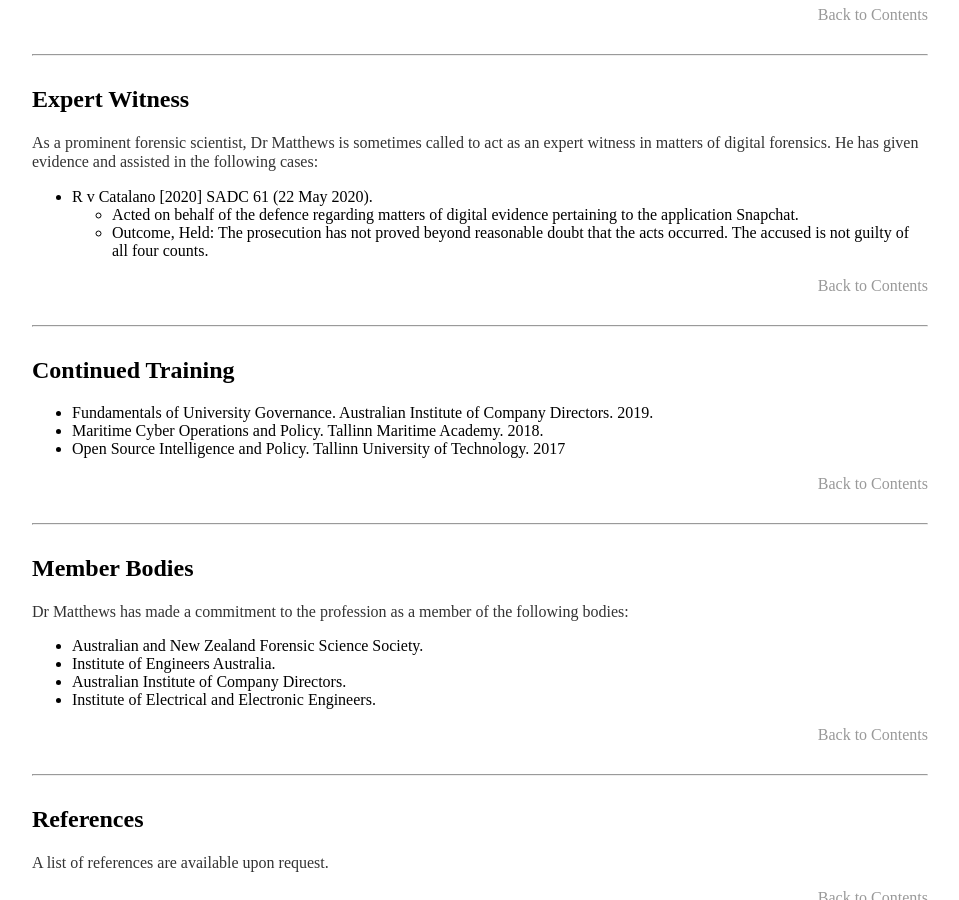
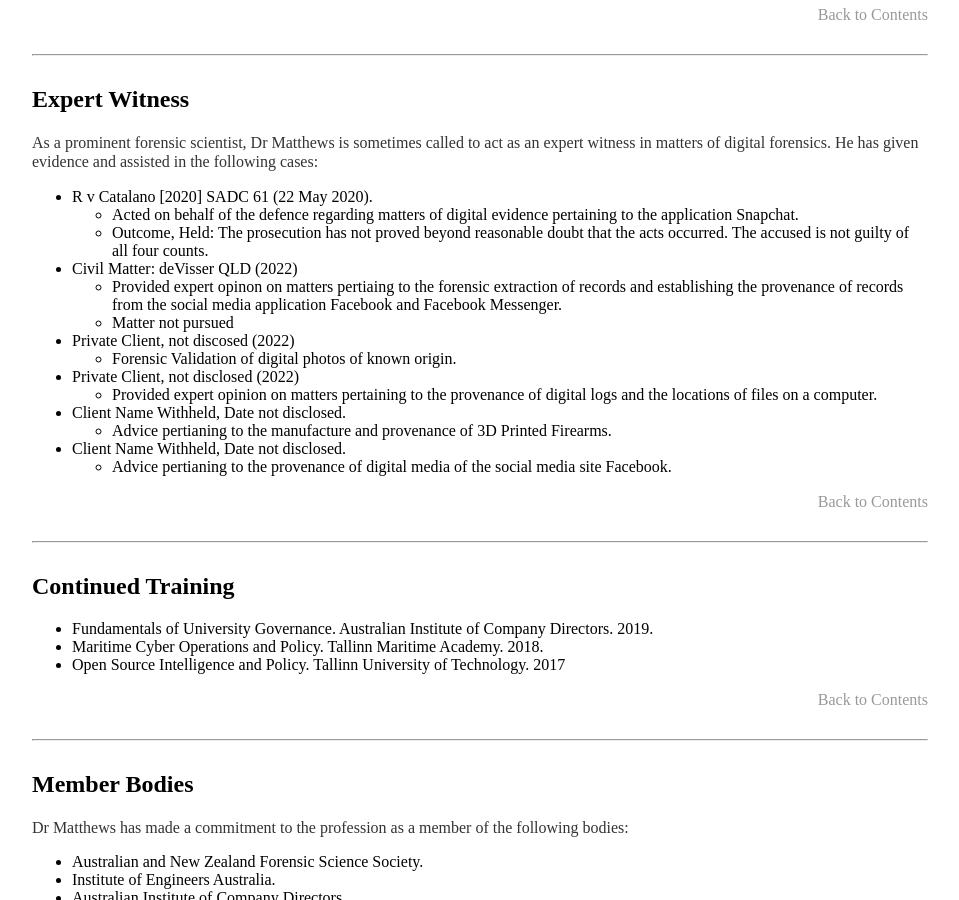
Before and after one commit to rhematt/rhematt.github.io, a Jekyll site: the page built from cv/index.md, in a window 1280 px wide and 900 px high, scrolled down 11940 px. Shown: the whole window, without its empty margins (160-1119 px from the left). Built offline with Jekyll 4.4.1, drawn with Linux system fonts in a browser that asks for light colours.

Commit message:
20230302

```diff
--- a/cv/index.md
+++ b/cv/index.md
@@ -6,41 +6,42 @@ permalink: /cv/
 
 To download this CV, simply print to PDF using your browser.
 
+# Dr Richard Matthews
 
-# Dr Richard Matthews
 _BE(Hons) PhD MIEAust MAICD_
 
 <address>
-	<p>Adelaide, Australia.</p>
-	<p><span class="obfuscate">moc.liamg@swehttamehr</span></p>
-	<p><span class="obfuscate">075 572 414 16+</span></p>
+ <p>Adelaide, Australia.</p>
+ <p><span class="obfuscate">moc.liamg@swehttamehr</span></p>
+ <p><span class="obfuscate">075 572 414 16+</span></p>
 </address>
 
 ___
+<div style="page-break-after: always;"></div>
 ## <a name="Contents"></a>Contents
 
 - [Education](#Education)
 - [Research Employment](#ResearchEmployment)
 - [Technical Skills](#TechnicalSkills)
-	- [Lab Skills](#LabSkills)
-	- [Computer languages/ Software Tools](#ComputerTools)
+  - [Lab Skills](#LabSkills)
+  - [Computer languages/ Software Tools](#ComputerTools)
 - [Awards and Prizes](#AwardsPrizes)
 - [Research Motivation](#ResearchMotivation)
 - [Publications](#Publications)
-	- [Activity](#Activity)
-	- [Journals](#Journals)
-	- [Technical and Policy Reports](#Technical)
-	- [Popular Scources](#PopularSources)
+  - [Activity](#Activity)
+  - [Journals](#Journals)
+  - [Technical and Policy Reports](#Technical)
+  - [Popular Scources](#PopularSources)
 - [Patents and Open Source Deployments](#Patents)
 - [Funding](#Funding)
-	- [Grants](#Grants)
-	- [Bug Bounties](#BugBounties)
+  - [Grants](#Grants)
+  - [Bug Bounties](#BugBounties)
 - [Conference Proceedings and Abstracts](#ConferenceProceedings)
 - [Teaching Experience](#TeachingExperience)
-	- [Academic Appointments](#AcademicAppointments)
-	- [Course Development](#CourseDevelopment)
-	- [Research Supervision](#ResearchSupervision)
-	- [Teaching Skills](#TeachingSkills)
+  - [Academic Appointments](#AcademicAppointments)
+  - [Course Development](#CourseDevelopment)
+  - [Research Supervision](#ResearchSupervision)
+  - [Teaching Skills](#TeachingSkills)
 - [Academic Service](#AcademicService)
 - [Expert Memberships](#ExpertMemberships)
 - [Expert Witness](#ExpertWitness)
@@ -48,37 +49,42 @@ ___
 - [Member Bodies](#MemberBodies)
 - [References](#References)
 
+<div style="page-break-after: always;"></div>
 ___
-
-
+<div style="page-break-after: always;"></div>
 
 ## <a name="Education"></a> Education
 
 ### Doctor of Philosophy
+
 University of Adelaide\
 2017 - 2019
 
 **Supervisors:**
+
 - [Dr Matthew Sorell](https://researchers.adelaide.edu.au/profile/matthew.sorell)        (Primary)
 - [Associate Professor Nickolas Falkner](https://researchers.adelaide.edu.au/profile/nickolas.falkner) (Co-Supervisor)
 
 **Topic:** [Towards a unified thoery of sensor pattern noise: An analysis of dark current, lens effects and temperature bias in CMOS image sensors.](/files/thesis.pdf)
 
+### Masters of Business Administration
 
-### Masters of Business Administration
 University of Adelaide\
 2020 - 2023 est.
 
 Electives:
+
 - Systems Thinking
 
 ### Bachelor of Engineering with Honours (Electrical and Electronic)
+
 University of Adelaide\
 2008 - 2015
 
 Honours Thesis: Generic Systems Engineering Training System.
 
 Electives:
+
 - Business Management Systems
 - Systems Engineering
 - Coding and Cryptography
@@ -86,10 +92,12 @@ Electives:
 
 <p align="right"> <a href="#Contents">Back to Contents</a> </p>
 ___
+<div style="page-break-after: always;"></div>
 
 ## <a name="ResearchEmployment"></a> Research Employment
 
 ### Researcher in Digital Forensics (Casual)
+
 University of Adelaide\
 2020 - current
 
@@ -98,6 +106,7 @@ Working with Dr Matthew Sorell, I explored the forensic applications of 3D imagi
 I also explored the impacts of Snapchat as a source of open source intelligence. Thorugh this research, a fatal error in the Snapchat platform was discovered which resulted in a signficiant security issue. This issue could lead to the identification of individual users and subsequent ability to track them via their postings onto the Snapchat platform. It was responsibily and ethically disclosed to Snap inc. and awarded a bug bounty as well as researcher thanks.
 
 Publications generated:
+
 - Matthews, R. H., & Sorell, M. 2021. Forensic Applications of 3D Sampling. In Interpol Digital Forensic Experts Group 2021. Online 2021. Available: by request.
 - Matthews, R. H., & Sorell, M. 2021. Forensic Applications of 3D Scanning. In FCN Science Fest 2021. Online 2021. Available: [https://www.fcn.police.uk/publications/session-8-dr-richard-matthews](https://www.fcn.police.uk/publications/session-8-dr-richard-matthews).
 - Matthews, R. H., Lovell, K. & Sorell, M. 2021 Ghost Protocol – Snapchat as a method of surveillance. Forensic Science International - Digital Investigation. 36 (April 2021), DOI: [10.1016/j.fsidi.2021.301112](http://doi.org/10.1016/j.fsidi.2021.301112)
@@ -106,39 +115,44 @@ Publications generated:
 - Matthews, R. H. 2020. OSINT #SnapChatStupidity. In CSRB. Adelaide. Available: by request.
 - Matthews, R. H. 2020. OSINT #AustralianBurning. In CSRB. Adelaide. Available: by request.
 
+### Postdoctoral Research Fellow in Cyber Intelligence
 
-### Postdoctoral Research Fellow in Cyber Intelligence
 RHEM Labs\
 2020 - 2021
 
 Working as a subcontractor for the NATO Cooperative Cyber Defence Centre of Excellence this research position would normally have been undertaken as a postdoctoral research position based at the centre. However due to travel restriction impossed due to the global COVID 19 pandemic the research was undertaken as a subcontractor in my home nation. Through this collaboration I developed a framework to assess the relevant technological risk possed by generative adversarial networks to an emerging intelligence field known as cyber intelligence. In this work we assisted in defining what cyber intelligence is, investigated different applications of generative advesarial networks within cyber intelligence domain and determined the framework to assess them. The work was published on the CCDCOE's internal library.
 
 Publications generated:
+
 - Biondi, F., Buonocore, G., & Matthews, R. 2021. Generative Adversarial Networks from a Cyber Intelligence perspective. Library of The NATO Cooperative Cyber Defence Centre of Excellence. Available: [https://ccdcoe.org/library/publications/generative-adversarial-networks-from-a-cyber-intelligence-perspective/](https://ccdcoe.org/library/publications/generative-adversarial-networks-from-a-cyber-intelligence-perspective/)
 
+### Postdoctoral Researcher in Cybersecurity
 
-### Postdoctoral Researcher in Cybersecurity
 University of Adelaide\
 2019-2020
 
 Reporting to Dr Matthew Sorell and Dr Braden Philips I was responsible for conducting an independent study on the cybersecurity of small form satellites as used in a military context. This position was supported by a grant from the Defence Science and Technology Group. Further details Available upon request.
 
 Publications generated:
+
 - Matthews, R. H., Phillips, B., & Sorell, M. 2019. How security ready is the Australian Space Industry? The challenges of digital security in space. In ASRC19. Adelaide 2019. Available [http://www.nssa.com.au/19asrc/resources/19ASRC_Program_Abstracts.pdf](http://www.nssa.com.au/19asrc/resources/19ASRC_Program_Abstracts.pdf).
 - Matthews, R., Phillips, B., and Sorell, M. 2019. Space Cyber: Understanding Cyber Vulnerabilities of Small Form Factor Satellites. The University of Adelaide. Adelaide 2019.
 
 <p align="right"> <a href="#Contents">Back to Contents</a> </p>
 ___
+<div style="page-break-after: always;"></div>
 
 ## <a name="TechnicalSkills"></a> Technical Skills
 
 ### <a name="LabSkills"></a>Lab Skills
+
 - PCB Soldering
 - 3D Modelling
 - 3D Printing and manufacturing
 - High Performance Computing
 
 ### <a name="ComputerTools"></a>Computer Languages/Software Tools
+
 - Matlab
 - Python 3.0
 - Fusion360
@@ -149,13 +163,14 @@ ___
 
 <p align="right"> <a href="#Contents">Back to Contents</a> </p>
 ___
+<div style="page-break-after: always;"></div>
 
 ## <a name="AwardsPrizes"></a> Awards and Prizes
 
 - 2020 Netflix Security Researcher Hall of Fame Inductee.
-	- Awarded to those who discover security related issues with the Netflix platform and engage in responsible and ethical disclosure.
+  - Awarded to those who discover security related issues with the Netflix platform and engage in responsible and ethical disclosure.
 - 2020 Snapchat Security Researcher Thanks.
-	- Awarded to those who discover security related issues with the Snapchat platform and engage in responsible and ethical disclosure.
+  - Awarded to those who discover security related issues with the Snapchat platform and engage in responsible and ethical disclosure.
 - 2019 Excellence in Teaching, Engineering, Computer and Mathematical Sciences Faculty Teaching award.
 - 2019 Adelaide MBA Community Achievement Scholarship.
 - 2018 Second Place South Australia, Missing Persons Hackathon - Team Leader.
@@ -179,14 +194,18 @@ I acknowldege that my own work is not enough to solve the issues recognised by t
 
 <p align="right"> <a href="#Contents">Back to Contents</a> </p>
 ___
+<div style="page-break-after: always;"></div>
 
 ## <a name="Publications"></a> Publications
+
 Last updated: 2021-11-08
 
 ### <a name="Activity"></a>Activity
+
 To see my publication activity including citations as a graph please [click here](activity.html).
 
 ### <a name="Journals"></a>Journals
+
 - Matthews, R. H., Falkner, N. & Sorell, M. 2021. Determining Image Sensor Temperature Using Dark Current. Australian Journal of Forensic Sciences. DOI: [10.1080/00450618.2021.1892186](http://doi.org/10.1080/00450618.2021.1892186)
 - Matthews, R. H., Lovell, K. & Sorell, M. 2021 Ghost Protocol – Snapchat as a method of surveillance. Forensic Science International - Digital Investigation. 36 (April 2021), DOI: [10.1016/j.fsidi.2021.301112](http://doi.org/10.1016/j.fsidi.2021.301112)
 - Matthews, R., Sorell, M., & Falkner, N. 2020. Reverse Engineering the Raspberry Pi Camera V2: A study of Pixel Non-Uniformity using a Scanning Electron Microscope. Digital Investigation, 32 (March 2020), 200900. DOI: [10.1016/j.fsidi.2019.200900](https://doi.org/10.1016/j.fsidi.2019.200900)
@@ -194,12 +213,14 @@ To see my publication activity including citations as a graph please [click here
 - Matthews, R., Sorell, M., & Falkner, N. 2019. Isolating lens effects from source camera identification using sensor pattern noise. Australian Journal of Forensic Sciences, 51(Sup 1), S132-S135. DOI: [10.1080/00450618.2021.189218](https://doi.org/10.1080/00450618.2021.1892186)
 
 ### <a name="Technical"></a>Technical and Policy Reports
+
 - Biondi, F., Buonocore, G., & Matthews, R. 2021. Generative Adversarial Networks from a Cyber Intelligence perspective. Library of The NATO Cooperative Cyber Defence Centre of Excellence. Available: [https://ccdcoe.org/library/publications/generative-adversarial-networks-from-a-cyber-intelligence-perspective/](https://ccdcoe.org/library/publications/generative-adversarial-networks-from-a-cyber-intelligence-perspective/)
 - Matthews, R., Phillips, B., and Sorell, M. 2019. Space Cyber: Understanding Cyber Vulnerabilities of Small Form Factor Satellites. The University of Adelaide. Adelaide 2019.
 - Matthews, R. 2017. OSINT- SNAFU Facebook Page: A preliminary report prepared for The Hon. Dan Tehan MP  Minister Assisting the Prime Minister for Cyber Security. Adelaide 2017.
 - Matthews, R. 2017. The Byethorne duck - an image provenance investigation technical report. Technical report, The University of Adelaide. Adelaide 2017.
 
 ### <a name="PopularSources"></a>Popular Sources
+
 Since 2015, Dr Matthews is one of the University of Adelaide’s top 10 most read authors on [The Conversation](https://theconversation.com/profiles/richard-matthews-158213/articles).  Demonstrating the reach of his work, he has been translated into numerous languages include German, Indonesian and Arabic and  amassed a following of over 1,000,000 readers. He is also regularly asked to comment on emerging issues before the press. Below are a list of science communication resrouces demonstrating the impact of his work.
 
 - Guest, A. (2022). DNA failures prompt calls for forensic regulator. ABC Brisbane, September 21, 2022. Available Online: [https://www.abc.net.au/radio/programs/pm/dna-failures-prompt-calls-for-forensic-regulator-/101463930](https://www.abc.net.au/radio/programs/pm/dna-failures-prompt-calls-for-forensic-regulator-/101463930).
@@ -233,20 +254,24 @@ Since 2015, Dr Matthews is one of the University of Adelaide’s top 10 most rea
 
 <p align="right"> <a href="#Contents">Back to Contents</a> </p>
 ___
+<div style="page-break-after: always;"></div>
 
 ## <a name="Patents"></a> Patents and Open Source Deployments
+
 - Snap Scraper. 31 May 2020. [https://rhematt.github.io/Snap-Scraper/](https://rhematt.github.io/Snap-Scraper/)
-	- SnapScraper is an open source intelligence tool which enables users to download media uploaded to Snapchat’s Snap Map using a set of latitude and longitiude co-ordinates.
-	- I developed this application in Swift in 2020.
-	-  This project led to a honours project for 3 students in 2021 at the University of Adelaide to expand upon the functionality for automatically moderating the content uploaded to social media networks using convolutional networks.
-	-  A decision was made to release this innovation under an MIT licence rather than pursue a patent due to the application space for the law enforcement and intelligence community at large.
+  - SnapScraper is an open source intelligence tool which enables users to download media uploaded to Snapchat’s Snap Map using a set of latitude and longitiude co-ordinates.
+  - I developed this application in Swift in 2020.
+  - This project led to a honours project for 3 students in 2021 at the University of Adelaide to expand upon the functionality for automatically moderating the content uploaded to social media networks using convolutional networks.
+  - A decision was made to release this innovation under an MIT licence rather than pursue a patent due to the application space for the law enforcement and intelligence community at large.
 
 <p align="right"> <a href="#Contents">Back to Contents</a> </p>
 ___
+<div style="page-break-after: always;"></div>
 
 ## <a name="Funding"></a> Funding
 
 ### <a name="Grants"></a>Grants
+
 - Matthews, R. 2020. "Applications of GAN from Cyber Intelligence Perspective". NATO CCDCoE. EURO 1,500.
 - Matthews, R., Phillips, B. and Sorell, M. 2019. "Space Cyber Security". Defence Science Technology Group. AUD 48,000 (component funding).
 - Matthews, R and Sorell M. 2018. "3D Scanning and Forensic Digital Reconstruction Methods". National Institute of Forensic Science Australian and New Zealand Policing Advisory Association. AUD 15,000.
@@ -255,12 +280,14 @@ ___
 - Matthews, R. 2015-2019. Australian Postgraduate Award. Australian Government. AUD 98,485.
 
 ### <a name="BugBounties"></a>Bug Bounties
+
 - Matthews, R. 2020. CreatorID leaked from public content posted to SnapMaps. Online 2020. hackerone. Avalaible: [https://hackerone.com/reports/867521](https://hackerone.com/reports/867521). USD 1,000.
 
 <p align="right"> <a href="#Contents">Back to Contents</a> </p>
 ___
 
 ## <a name="ConferenceProceedings"></a> Conference Proceedings and Abstracts
+
 - Matthews, R. H., & Sorell, M. 2022. Dealing with pseudo-science – Introducing the Forensic Acceptance and Readiness Scale. In DFRWS APAC 2022. Adelaide, Australia 2022.
 - Matthews, R. H., Moseley, T., Tanuku, S., Wang, S., Xu, L., & Sorell, M. 2022. SnapScraper - Automated Open Source Content Scraping for Snapchat Investigations. In DFRWS APAC 2022. Adelaide, Australia 2022.
 - Matthews, R. H., & Sorell, M. 2021. Forensic Applications of 3D Sampling. In Interpol Digital Forensic Experts Group 2021. Online 2021. Available: by request.
@@ -284,6 +311,7 @@ See Also: [https://www.fcn.police.uk/sites/default/files/2021-09/Session%208%20D
 
 <p align="right"> <a href="#Contents">Back to Contents</a> </p>
 ___
+<div style="page-break-after: always;"></div>
 
 ## <a name="TeachingExperience"></a> Teaching Experience
 
@@ -320,6 +348,7 @@ Reporting to Dr Hong Gunn Chew, I was responsible for the primary supervision an
 Reporting to Dr Matthew Sorell, I conducted tutorials for the first year electrical and electronic engineering subject EEIB. In addition to the tutorials I also supervised mid semester quizzes, did marking and also supervised a replacement exam.
 
 ### <a name="CourseDevelopment"></a>Course Development
+
 Dr Matthews has been involved in the development of courses for small and large cohorts including those aimed at introductory, intermediate and advance levels. This includes the design or redesign of the following courses at the University of Adelaide:
 
 **Design and innovation**
@@ -328,7 +357,6 @@ Dr Matthews has been involved in the development of courses for small and large
 - Topics include; The work of engineers and their outputs; systems engineering concepts; the life cycle of systems; risk, safety and sustainability; the engineering method; design thinking; innovation and creation; managing engineering projects; engineering and business; engineering and society; regulations and social constraints; ethics; working in teams; professional competencies.
 - This course was taught at second year in an electrical and electronic engineering program.
 - Designed to be taught face to face, during the COVID-19 pandemic this course was taught in an online mode over ZOOM.
-
 
 **Engineering Technology and Digital Design**
 
@@ -341,14 +369,12 @@ Dr Matthews has been involved in the development of courses for small and large
 - Assessments were a mixture of assignments, presentations and lab exercises.
 - Half way through this course the teaching was converted to online only due to the covid 19 pandemic.
 
-
 **3D Print Prototyping**
 
 - This course for 15 to 30 students was taught at an undergraduate and postgraduate level in their second or third year of study.
 - It was designed to introduce students to a basic overview of additive manufacturing technologies and the prototyping options available to them.
 - This course gave students a firm grasp of modelling in 3D as well as providing the basis for the moral, ethical and legal arguments that are currently facing the 3D printing world.
 - Finally, students were introduced to the advances that are to be expected in the next five to ten years and the opportunities that await in the areas of bioprinting.
-
 
 **Introduction to Programming for IT Professionals**
 
@@ -385,6 +411,7 @@ During Semester 2 of 2020 I supervised a summer research scholarship holder who
 **Details to be added pending approval**
 
 ### <a name="TeachingSkills"></a>Teaching Skills
+
 - Lab demonstration
 - Tutorial demonstration
 - Lecturing
@@ -408,8 +435,10 @@ During Semester 2 of 2020 I supervised a summer research scholarship holder who
 
 <p align="right"> <a href="#Contents">Back to Contents</a> </p>
 ___
+<div style="page-break-after: always;"></div>
 
 ## <a name="AcademicService"></a> Academic Service
+
 - Member Advisory Board. 2022 - current. Forensic Science International: Digital Investigation. Elsevier. (To be announced).
 - Technology Chair. 2021 - current. DFRWS-APAC22.
 - Peer Reviewer. 2021 - current. Australian Institute of Criminology.
@@ -425,7 +454,7 @@ To see my disclosed peer review record please visit me on [Publons.](https://pub
 
 <p align="right"> <a href="#Contents">Back to Contents</a> </p>
 ___
-
+<div style="page-break-after: always;"></div>
 ## <a name="ExpertMemberships"></a> Expert Memberships
 - 2021 - current. INTERPOL Digital Forensic Experts Group.
 - 2020 - current. UK Forensic Capability Network 3D Experts Group
@@ -434,16 +463,34 @@ ___
 ___
 
 ## <a name="ExpertWitness"></a> Expert Witness
+
 As a prominent forensic scientist, Dr Matthews is sometimes called to act as an expert witness in matters of digital forensics. He has given evidence and assisted in the following cases:
 
 - R v Catalano [2020] SADC 61 (22 May 2020).
-	- Acted on behalf of the defence regarding matters of digital evidence pertaining to the application Snapchat.
-	- Outcome, Held: The prosecution has not proved beyond reasonable doubt that the acts occurred. The accused is not guilty of all four counts.
+  - Acted on behalf of the defence regarding matters of digital evidence pertaining to the application Snapchat.
+  - Outcome, Held: The prosecution has not proved beyond reasonable doubt that the acts occurred. The accused is not guilty of all four counts.
+
+- Civil Matter: deVisser QLD (2022)
+  - Provided expert opinon on matters pertiaing to the forensic extraction of records and establishing the provenance of records from the social media application Facebook and Facebook Messenger.
+  - Matter not pursued
+
+- Private Client, not discosed (2022)
+  - Forensic Validation of digital photos of known origin.
+
+- Private Client, not disclosed (2022)
+  - Provided expert opinion on matters pertaining to the provenance of digital logs and the locations of files on a computer.
+
+- Client Name Withheld, Date not disclosed.
+  - Advice pertianing to the manufacture and provenance of 3D Printed Firearms.
+
+- Client Name Withheld, Date not disclosed.
+  - Advice pertianing to the provenance of digital media of the social media site Facebook.
 
 <p align="right"> <a href="#Contents">Back to Contents</a> </p>
 ___
 
 ## <a name="ContinuedTraining"></a>Continued Training
+
 - Fundamentals of University Governance. Australian Institute of Company Directors. 2019.
 - Maritime Cyber Operations and Policy. Tallinn Maritime Academy. 2018.
 - Open Source Intelligence and Policy. Tallinn University of Technology. 2017
@@ -452,7 +499,9 @@ ___
 ___
 
 ## <a name="MemberBodies"></a>Member Bodies
+
 Dr Matthews has made a commitment to the profession as a member of the following bodies:
+
 - Australian and New Zealand Forensic Science Society.
 - Institute of Engineers Australia.
 - Australian Institute of Company Directors.
@@ -462,6 +511,7 @@ Dr Matthews has made a commitment to the profession as a member of the following
 ___
 
 ## <a name="References"></a>References
+
 A list of references are available upon request.
 
 <p align="right"> <a href="#Contents">Back to Contents</a> </p>
```
